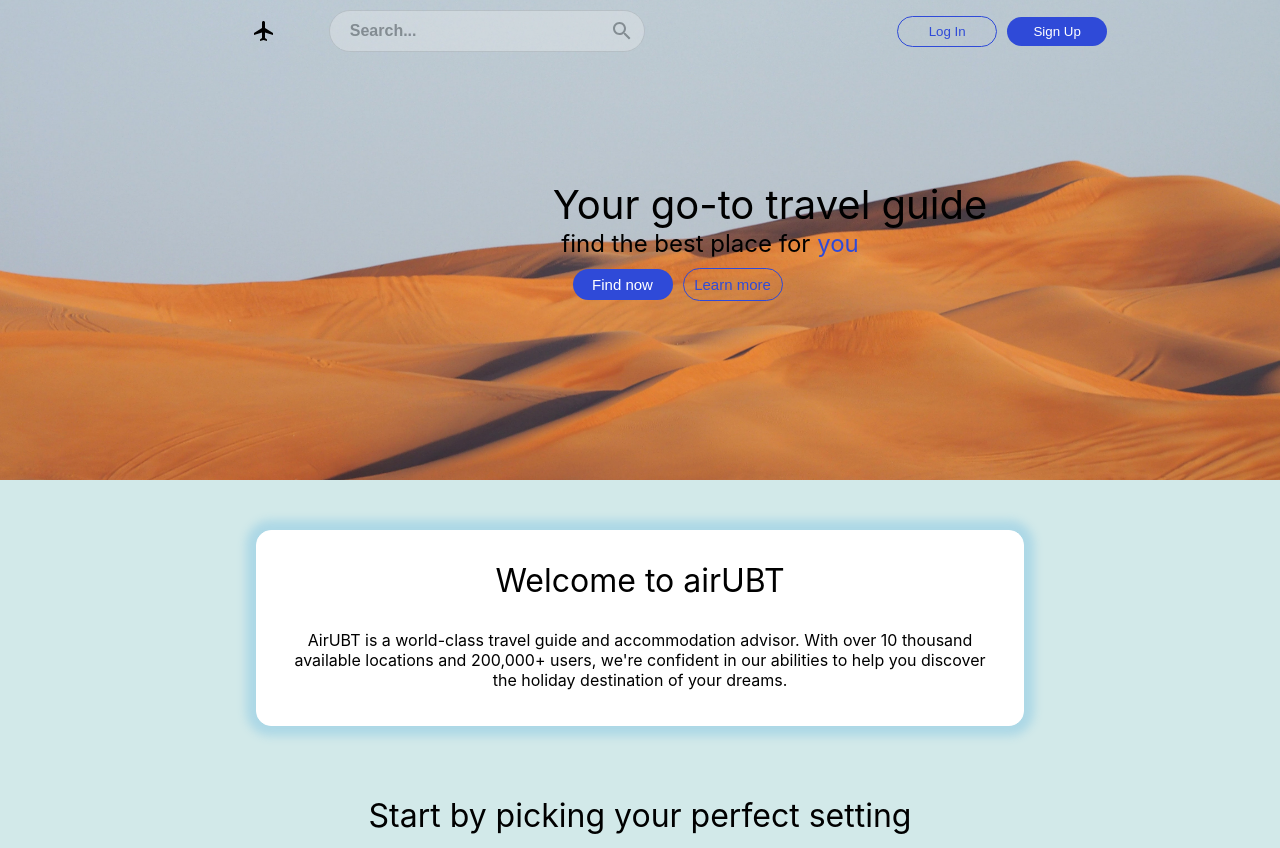
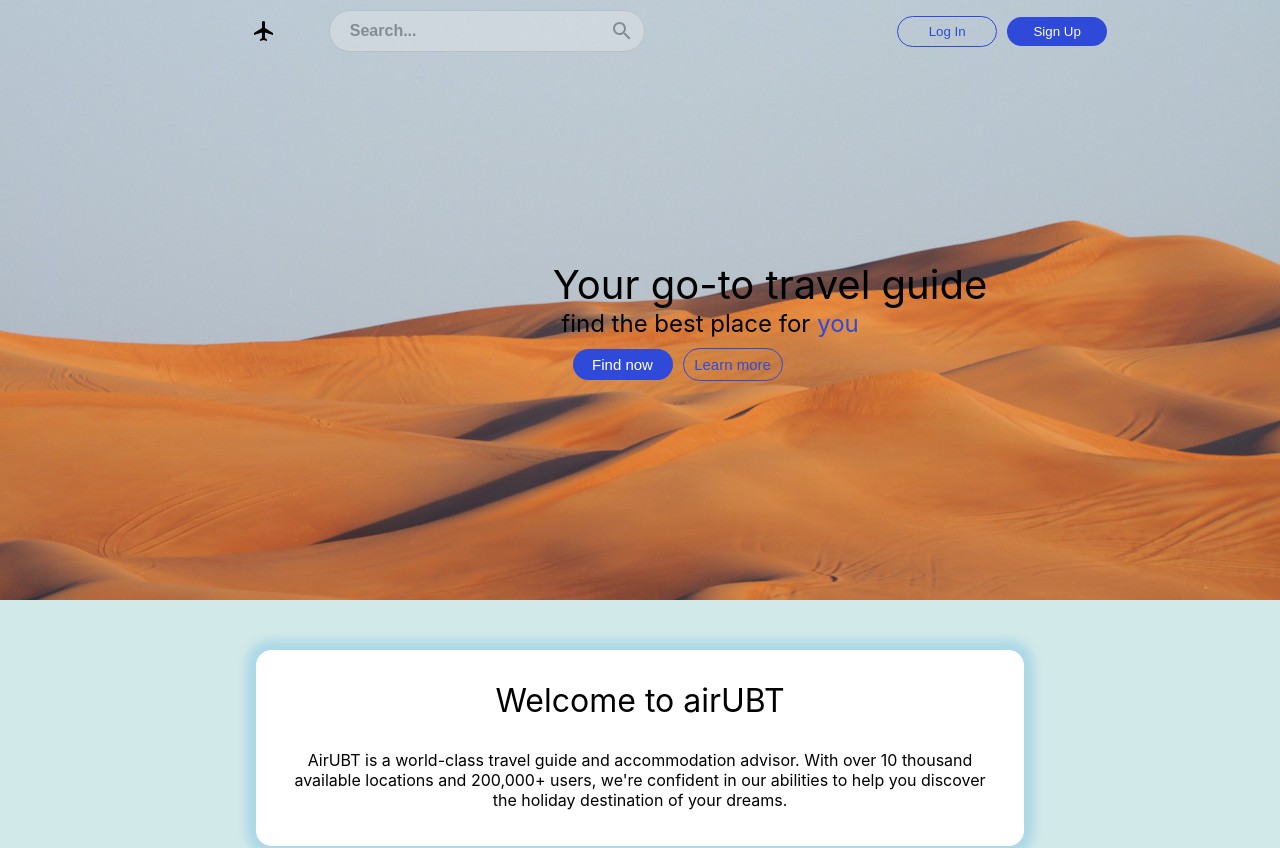
Before and after one commit to BliniUBT/airubt, a React (Create React App) app in the folder my-app/my-app/: page / in a window 1280 px wide. Shown: the top 848 px of the page. Built offline with nearby package versions, Linux system fonts and the light colour scheme.

Commit message:
Some updates on banner

```diff
--- a/my-app/my-app/src/assets/css/banner.css
+++ b/my-app/my-app/src/assets/css/banner.css
@@ -1,6 +1,6 @@
 .banner{
     background-image: url("../images/timothy-simon-CF4c2GAker4-unsplash.jpg");
-    height: 60vh;
+    height: 75vh;
     position: relative;
     background-position: center;
     background-repeat: no-repeat;
@@ -10,7 +10,7 @@
 }
 .banner-info{
     padding-left: 260px;
-    padding-top: 180px;
+    padding-top: 260px;
 }
 
 .banner h1{
```
